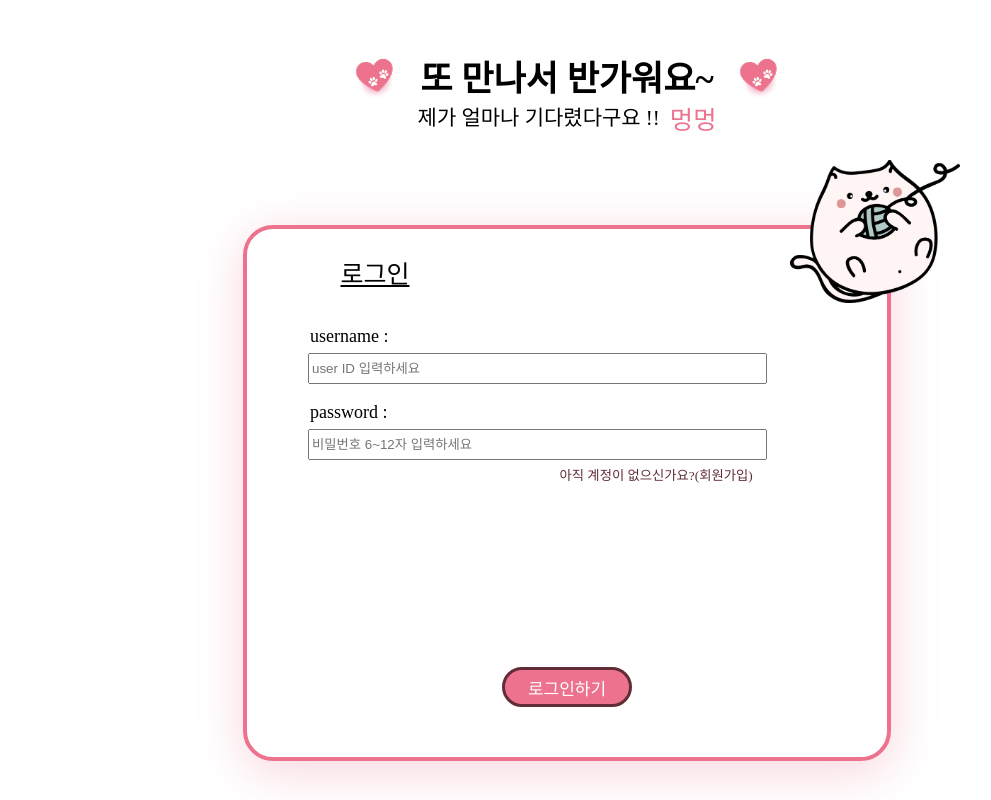
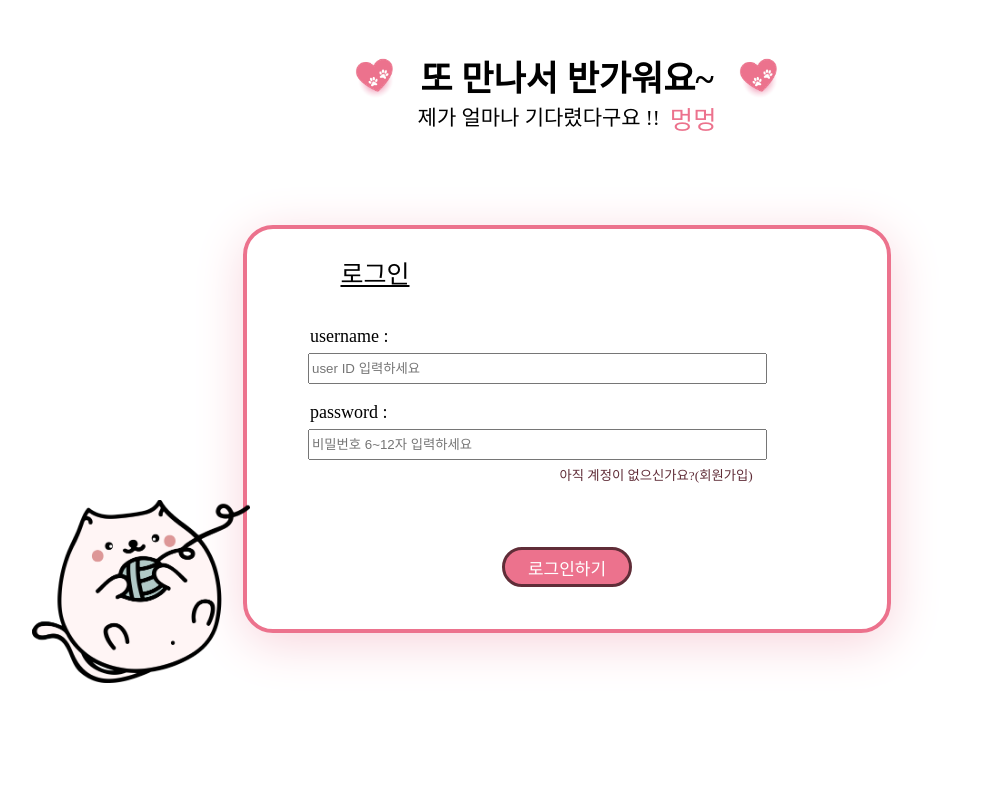
Before and after one commit to JiyounSHIN/React-mini-project, a React (Create React App) app: page /login in a window 1280 px wide. Shown: the whole page, without its empty margins (73-1064 px from the left). Built offline with nearby package versions, Linux system fonts and the light colour scheme; a web font is replaced by a local one.

Commit message:
로고(cat) 위치수정 및  로그인 wrap 박스 크기 변경

```diff
--- a/src/page/login.js
+++ b/src/page/login.js
@@ -44,7 +44,7 @@ const LogIn = () => {
                     <button onClick={login}>로그인하기</button>
                 </ButtonWrap>
             </Container>
-            <IMAGE src={catimg} width="170px" height="auto" />
+            <IMAGE src={catimg} />
         </div>
     )
 }
@@ -79,7 +79,7 @@ const SubTitle = styled.p`
 
 const Container = styled.div`
     display : inline-block;
-    height : 66vh;
+    height : 50vh;
     width : 50%;
     margin-top : 43px;
     border : 4px solid #EC728D;
@@ -122,7 +122,7 @@ const Link = styled.button`
 const ButtonWrap = styled.div`
     position : relative;
     gap : 10px;
-    margin-top : 210px;
+    margin-top : 90px;
     & > button{
         position : absolute;
         top: 101%;
@@ -179,10 +179,12 @@ const TextAny = styled.p`
 `;
 
 const IMAGE = styled.img`
+    max-widht : 170px;
+    width : 17%;
+    height : auto;
     position : absolute;
-    top : 160px;
-    right : calc(24% - 60px);
-
+    top : 500px;
+    left : calc(9% - 10px);
 `;
 
 export default LogIn;
```
